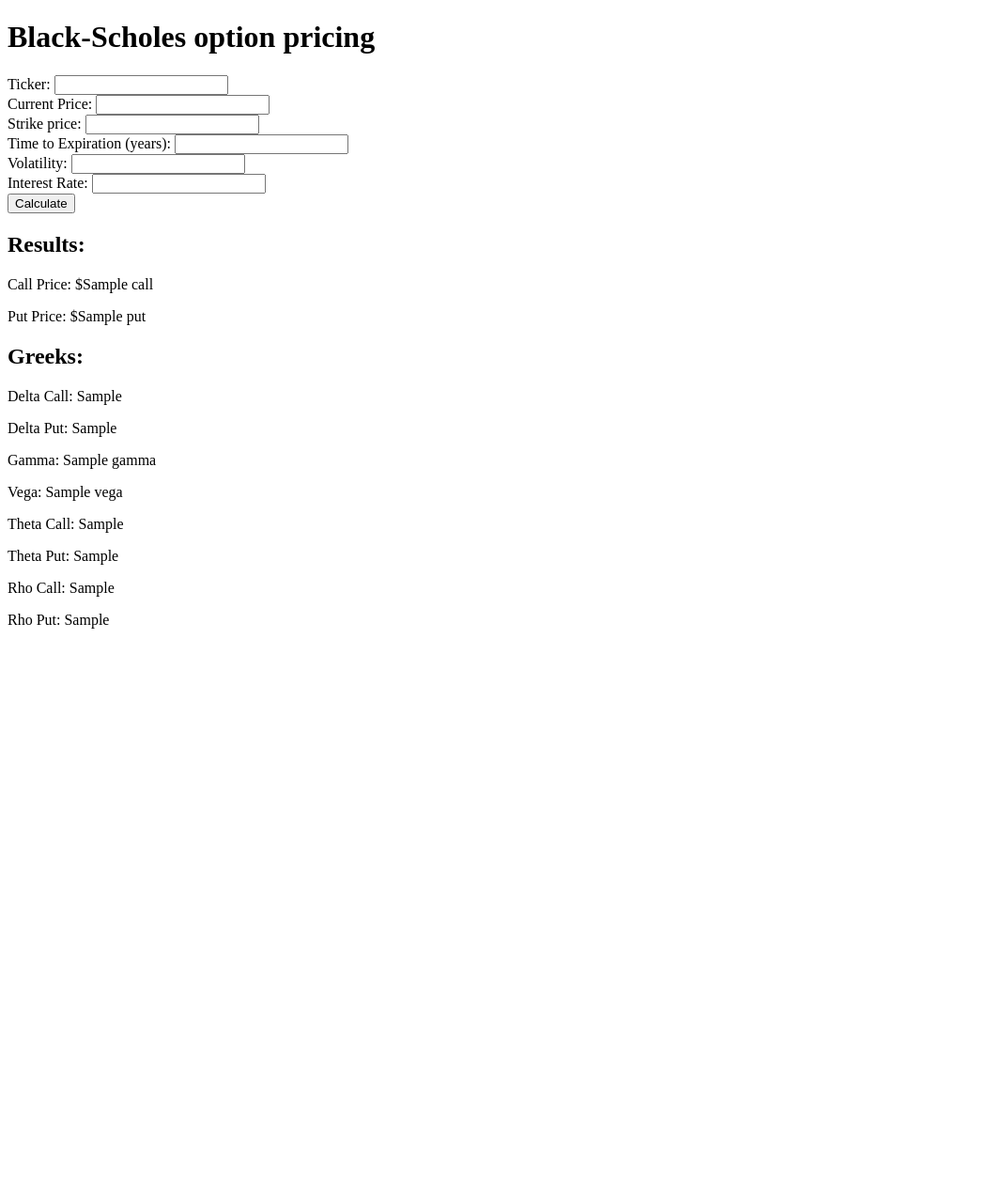
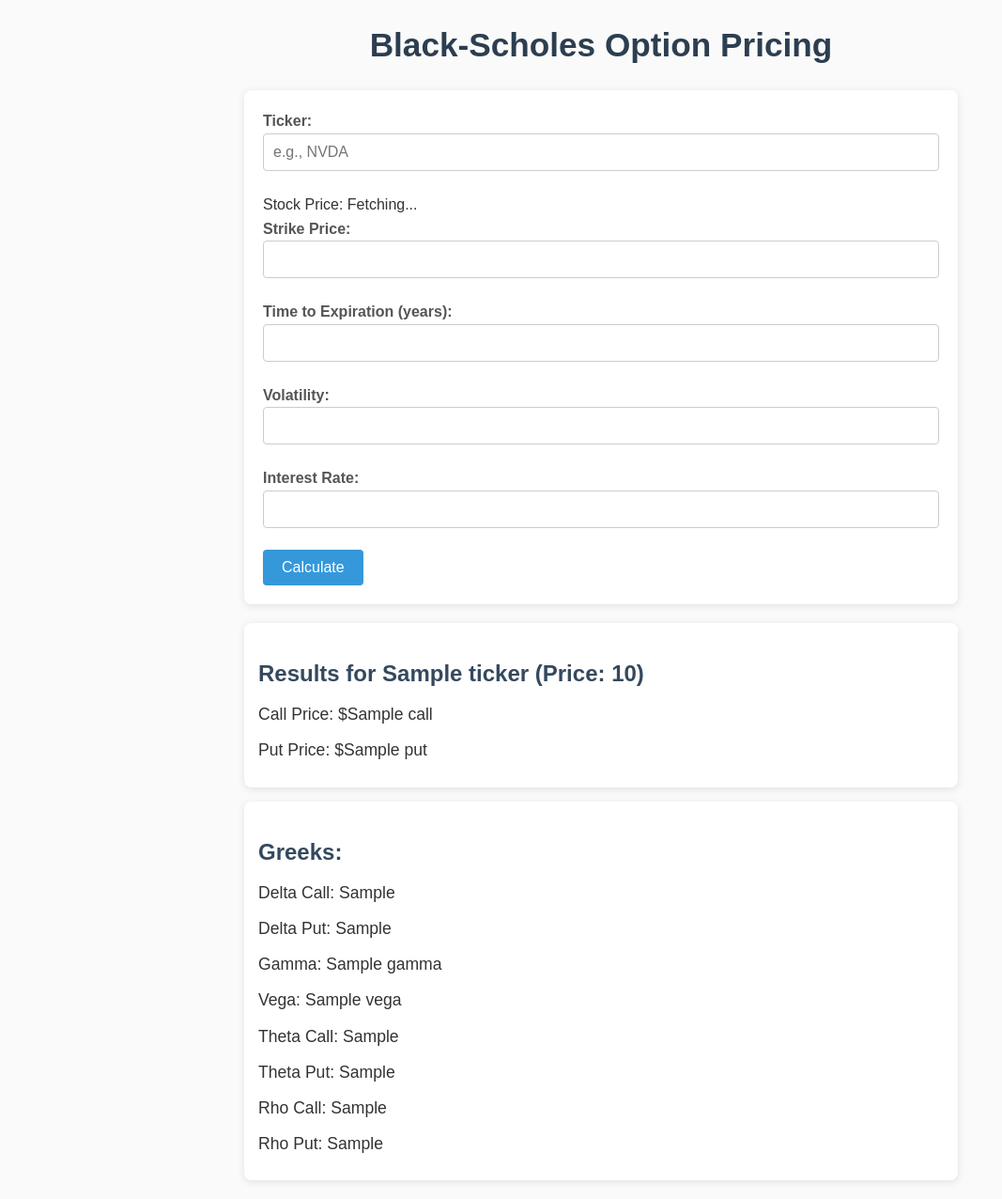
Before and after one commit to TobyJ-B/Black-Scholes-pricer, a Flask app: template templates/index.html in a window 1280 px wide. Shown: the whole page at 94% size, without its empty margins (0-1067 px from the left). Before the commit the page ends 669 px from the top, so only its background shows below. Run offline with Flask 3, Linux system fonts and the light colour scheme; the template is opened without the code that fills it: most values are stand-ins (such as "Sample title", 1, 10 or a date in 2020).

Commit message:
Add files via upload

```diff
--- a/main.py
+++ b/main.py
@@ -1,13 +1,12 @@
-from flask import Flask, render_template, request
+from flask import Flask, render_template, request, jsonify
 import numpy as np
-from matplotlib import figure
 from scipy.stats import norm
-
+import yfinance as yf
 
 app = Flask(__name__)
 
 class blackScholes:
-    def __init__(self, volatility: float, price:float, strike:float, time_To_Expire:float, interest_Rate:float) -> None:
+    def __init__(self, volatility: float, price: float, strike: float, time_To_Expire: float, interest_Rate: float) -> None:
         self.sigma = volatility
         self.S = price
         self.K = strike
@@ -33,14 +32,10 @@ class blackScholes:
     def get_all_greeks(self):
         d1 = self.get_d1()
         d2 = self.get_d2()
-
         delta_call = norm.cdf(d1)
         delta_put = norm.cdf(d1) - 1
-
         gamma = norm.pdf(d1) / (self.S * self.sigma * np.sqrt(self.T))
-
         vega = self.S * norm.pdf(d1) * np.sqrt(self.T)
-
         theta_call = (
             -(self.S * norm.pdf(d1) * self.sigma) / (2 * np.sqrt(self.T))
             - self.r * self.K * np.exp(-self.r * self.T) * norm.cdf(d2)
@@ -49,10 +44,8 @@ class blackScholes:
             -(self.S * norm.pdf(d1) * self.sigma) / (2 * np.sqrt(self.T))
             + self.r * self.K * np.exp(-self.r * self.T) * norm.cdf(-d2)
         )
-
         rho_call = self.K * self.T * np.exp(-self.r * self.T) * norm.cdf(d2)
         rho_put = self.K * self.T * np.exp(-self.r * self.T) * norm.cdf(-d2)
-
         return {
             "delta_call": round(delta_call, 4),
             "delta_put": round(delta_put, 4),
@@ -64,35 +57,52 @@ class blackScholes:
             "rho_put": round(rho_put, 4),
         }
 
-
-
-    def run(self):
-        put = self.get_put()
-        call = self.get_call()
-        print(put, call)
+@app.route("/fetch_stock/<ticker>")
+def fetch_stock(ticker):
+    try:
+        stock = yf.Ticker(ticker)
+        price = stock.history(period="1d")["Close"].iloc[-1]
+        return jsonify({"ticker": ticker, "price": round(price, 2)})
+    except Exception as e:
+        return jsonify({"error": f"Failed to fetch data for {ticker}: {str(e)}"})
 
 @app.route("/", methods=["GET", "POST"])
 def index():
     call = None
     put = None
+    error = None
+    ticker = None
+    stock_data = {}
     greeks = {}
 
     if request.method == "POST":
+        try:
+            ticker = request.form.get("ticker")
+            volatility = float(request.form.get("volatility", 0))
+            strike = float(request.form.get("strike", 0))
+            time_To_Expire = float(request.form.get("time_To_Expire", 0))
+            interest_Rate = float(request.form.get("interest_Rate", 0))
 
+            # Fetch price from yfinance
+            if not ticker:
+                error = "Please enter a ticker."
+            else:
+                stock = yf.Ticker(ticker)
+                price = stock.history(period="1d")["Close"].iloc[-1]
+                if volatility <= 0 or price <= 0 or strike <= 0 or time_To_Expire <= 0:
+                    error = "Inputs must be positive."
+                else:
+                    bs = blackScholes(volatility, price, strike, time_To_Expire, interest_Rate)
+                    call = round(bs.get_call(), 2)
+                    put = round(bs.get_put(), 2)
+                    greeks = bs.get_all_greeks()
+                    stock_data = {"ticker": ticker, "price": round(price, 2)}
+        except ValueError:
+            error = "Invalid input. Please enter numeric values."
+        except Exception as e:
+            error = f"Failed to fetch price for {ticker}: {str(e)}"
 
-        volatility = float(request.form["volatility"])
-        price = float(request.form["price"])
-        strike = float(request.form["strike"])
-        time_To_Expire = float(request.form["time_To_Expire"])
-        interest_Rate = float(request.form["interest_Rate"])
-
-        bs = blackScholes(volatility, price, strike, time_To_Expire, interest_Rate)
-        call = round(bs.get_call(), 2)
-        put = round(bs.get_put(), 2)
-        greeks = bs.get_all_greeks()
-
-
-    return render_template("index.html", call=call, put=put,ticker=ticker,stock_data=stock_data, **greeks)
+    return render_template("index.html", error=error, call=call, put=put, ticker=ticker, stock_data=stock_data, **greeks)
 
 if __name__ == "__main__":
     app.run(debug=True)
--- /dev/null
+++ b/static/mainpage.css
@@ -0,0 +1,129 @@
+/* static/styles.css */
+* {
+    margin: 0;
+    padding: 0;
+    box-sizing: border-box;
+}
+
+body {
+    font-family: 'Arial', sans-serif;
+    background-color: #fafafa;
+    color: #333;
+    line-height: 1.6;
+    padding: 20px;
+    max-width: 800px;
+    margin: 0 auto;
+}
+
+h1 {
+    text-align: center;
+    color: #2c3e50;
+    margin-bottom: 20px;
+    font-size: 2.2em;
+}
+
+h2 {
+    color: #34495e;
+    margin-top: 20px;
+    font-size: 1.5em;
+}
+
+form {
+    background-color: #fff;
+    padding: 20px;
+    border-radius: 8px;
+    box-shadow: 0 2px 8px rgba(0, 0, 0, 0.1);
+    margin-bottom: 20px;
+}
+
+label {
+    display: block;
+    margin-bottom: 8px;
+    font-weight: bold;
+    color: #555;
+}
+
+input[type="text"],
+input[type="number"] {
+    width: 100%;
+    padding: 10px;
+    margin-bottom: 15px;
+    border: 1px solid #ccc;
+    border-radius: 4px;
+    font-size: 1em;
+    transition: border-color 0.3s ease;
+}
+
+input[type="text"]:focus,
+input[type="number"]:focus {
+    border-color: #3498db;
+    outline: none;
+}
+
+input[readonly] {
+    background-color: #f9f9f9;
+    cursor: not-allowed;
+}
+
+input[type="submit"] {
+    background-color: #3498db;
+    color: #fff;
+    padding: 10px 20px;
+    border: none;
+    border-radius: 4px;
+    font-size: 1em;
+    cursor: pointer;
+    transition: background-color 0.3s ease;
+}
+
+input[type="submit"]:hover {
+    background-color: #2980b9;
+}
+
+p {
+    margin: 10px 0;
+}
+
+p[style*="color:red"] {
+    background-color: #ffe6e6;
+    padding: 10px;
+    border-radius: 4px;
+    font-weight: bold;
+}
+
+.results, .greeks {
+    background-color: #fff;
+    padding: 15px;
+    border-radius: 8px;
+    box-shadow: 0 2px 8px rgba(0, 0, 0, 0.1);
+    margin-top: 10px;
+}
+
+.results p, .greeks p {
+    font-size: 1.1em;
+}
+
+.greeks {
+    margin-top: 15px;
+}
+
+/* Responsive design */
+@media (max-width: 600px) {
+    body {
+        padding: 10px;
+    }
+
+    h1 {
+        font-size: 1.8em;
+    }
+
+    form {
+        padding: 15px;
+    }
+
+    input[type="text"],
+    input[type="number"],
+    input[type="submit"] {
+        font-size: 0.9em;
+    }
+}
--- a/templates/index.html
+++ b/templates/index.html
@@ -3,34 +3,68 @@
 <head>
     <meta charset="UTF-8" />
     <title>Black-Scholes Pricing</title>
+    <link rel="stylesheet" href="{{ url_for('static', filename='mainpage.css') }}">
 </head>
 <body>
-    <h1>Black-Scholes option pricing</h1>
-    <form method="POST">
-        Ticker: <input type="text" name="ticker"><br>
-        Current Price: <input type="text" name="price"><br>
-        Strike price: <input type="text" name="strike"><br>
-        Time to Expiration (years): <input type="text" name="time_To_Expire"><br>
-        Volatility: <input type="text" name="volatility"><br>
-        Interest Rate: <input type="text" name="interest_Rate"><br>
+    <h1>Black-Scholes Option Pricing</h1>
+    <form method="POST" id="pricer-form">
+        <label>Ticker: <input type="text" name="ticker" id="ticker" placeholder="e.g., NVDA" oninput="debounceFetchStock()"></label>
+        <div id="price-display">Stock Price: Fetching...</div>
+        <label>Strike Price: <input type="number" step="0.01" name="strike" required></label>
+        <label>Time to Expiration (years): <input type="number" step="0.01" name="time_To_Expire" required></label>
+        <label>Volatility: <input type="number" step="0.01" name="volatility" required></label>
+        <label>Interest Rate: <input type="number" step="0.01" name="interest_Rate" required></label>
         <input type="submit" value="Calculate">
     </form>
+    {% if error %}
+        <p style="color:red">{{ error }}</p>
+    {% endif %}
     {% if call is not none and put is not none %}
-        <h2>Results:</h2>
-        <p>Call Price: ${{ call }}</p>
-        <p>Put Price: ${{ put }}</p>
+        <div class="results">
+            <h2>Results for {{ stock_data.ticker }} (Price: {{ stock_data.price }})</h2>
+            <p>Call Price: ${{ call }}</p>
+            <p>Put Price: ${{ put }}</p>
+        </div>
+            <div class="greeks">
+                <h2>Greeks:</h2>
+                <p>Delta Call: {{ delta_call }}</p>
+                <p>Delta Put: {{ delta_put }}</p>
+                <p>Gamma: {{ gamma }}</p>
+                <p>Vega: {{ vega }}</p>
+                <p>Theta Call: {{ theta_call }}</p>
+                <p>Theta Put: {{ theta_put }}</p>
+                <p>Rho Call: {{ rho_call }}</p>
+                <p>Rho Put: {{ rho_put }}</p>
+            </div>
     {% endif %}
+    <script>
+        let debounceTimeout;
+        function debounceFetchStock() {
+            clearTimeout(debounceTimeout);
+            debounceTimeout = setTimeout(fetchStock, 500);
+        }
 
-	<h2>Greeks:</h2>
-	<p>Delta Call: {{delta_call}}</p>
-	<p>Delta Put: {{delta_put}}</p>
-	<p>Gamma: {{gamma}}</p>
-	<p>Vega: {{vega}}</p>
-	<p>Theta Call: {{theta_call}}</p>
-	<p>Theta Put: {{theta_put}}</p>
-	<p>Rho Call: {{rho_call}}</p>
-	<p>Rho Put: {{rho_put}}</p>
-
-
+        async function fetchStock() {
+            const ticker = document.getElementById("ticker").value;
+            const priceDisplay = document.getElementById("price-display");
+            if (ticker.length < 1) {
+                priceDisplay.textContent = "Stock Price: Enter a ticker";
+                return;
+            }
+            try {
+                const response = await fetch(`/fetch_stock/${ticker}`);
+                const data = await response.json();
+                if (data.error) {
+                    priceDisplay.textContent = "Stock Price: Error";
+                    alert(data.error);
+                } else {
+                    priceDisplay.textContent = `Stock Price: $${data.price}`;
+                }
+            } catch (error) {
+                priceDisplay.textContent = "Stock Price: Error";
+                alert("Error fetching stock data");
+            }
+        }
+    </script>
 </body>
 </html>
```
